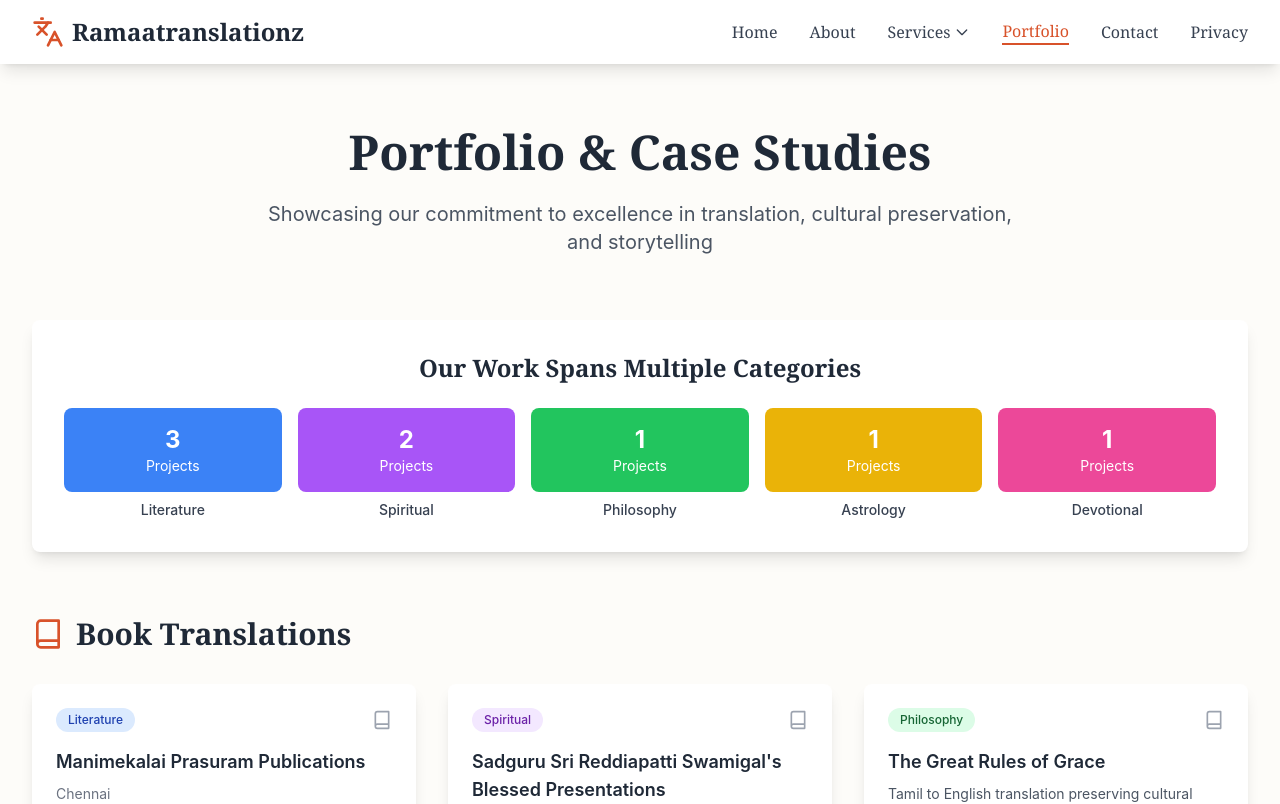
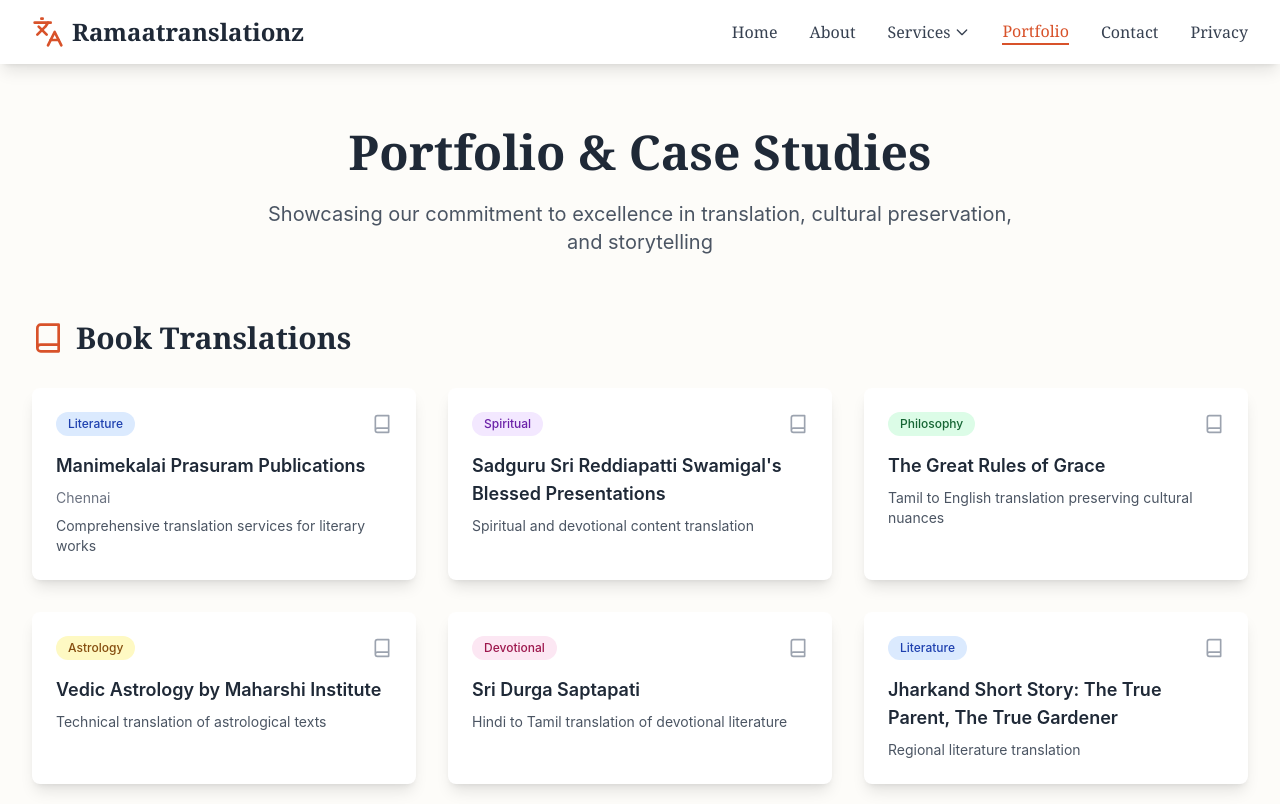
Before and after one commit to Pavi-1128/Raamalakshmi, a React (Vite) app: page /portfolio in a window 1280 px wide. Shown: the top 804 px of the page. Built offline with nearby package versions, Linux system fonts and the light colour scheme.

Commit message:
alternate home page

```diff
--- a/src/pages/Home.tsx
+++ b/src/pages/Home.tsx
@@ -69,7 +69,7 @@
                 to="/contact"
                 className="bg-white hover:bg-gray-50 text-terracotta-600 px-8 py-4 rounded-lg font-semibold border-2 border-terracotta-600 transition-colors duration-200"
               >
-                Get in touch
+                Contact Us
               </Link>
             </div>
           </div>
--- a/src/pages/Portfolio.tsx
+++ b/src/pages/Portfolio.tsx
@@ -53,13 +53,13 @@
     },
   ];
 
-  const categories = [
-    { name: 'Literature', count: 3, color: 'bg-blue-500' },
-    { name: 'Spiritual', count: 2, color: 'bg-purple-500' },
-    { name: 'Philosophy', count: 1, color: 'bg-green-500' },
-    { name: 'Astrology', count: 1, color: 'bg-yellow-500' },
-    { name: 'Devotional', count: 1, color: 'bg-pink-500' },
-  ];
+  // const categories = [
+  //   { name: 'Literature', count: 3, color: 'bg-blue-500' },
+  //   { name: 'Spiritual', count: 2, color: 'bg-purple-500' },
+  //   { name: 'Philosophy', count: 1, color: 'bg-green-500' },
+  //   { name: 'Astrology', count: 1, color: 'bg-yellow-500' },
+  //   { name: 'Devotional', count: 1, color: 'bg-pink-500' },
+  // ];
 
   return (
     <div className="py-16">
@@ -75,7 +75,7 @@
         </div>
 
         {/* Categories Overview */}
-        <section className="mb-16">
+        {/* <section className="mb-16">
           <div className="bg-white rounded-lg shadow-lg p-8">
             <h2 className="text-2xl font-serif font-bold text-gray-800 mb-6 text-center">
               Our Work Spans Multiple Categories
@@ -92,7 +92,7 @@
               ))}
             </div>
           </div>
-        </section>
+        </section> */}
 
         {/* Book Translations */}
         <section className="mb-16">
```
